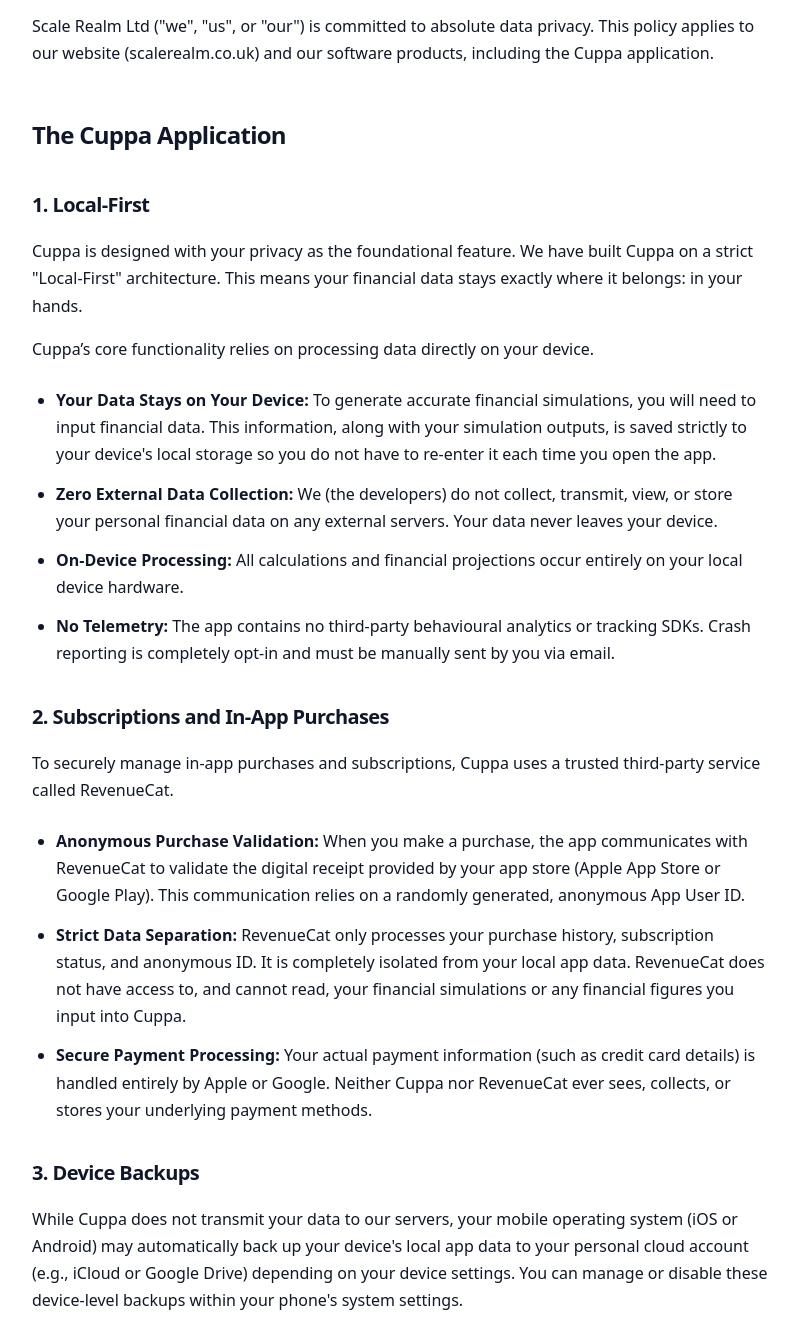
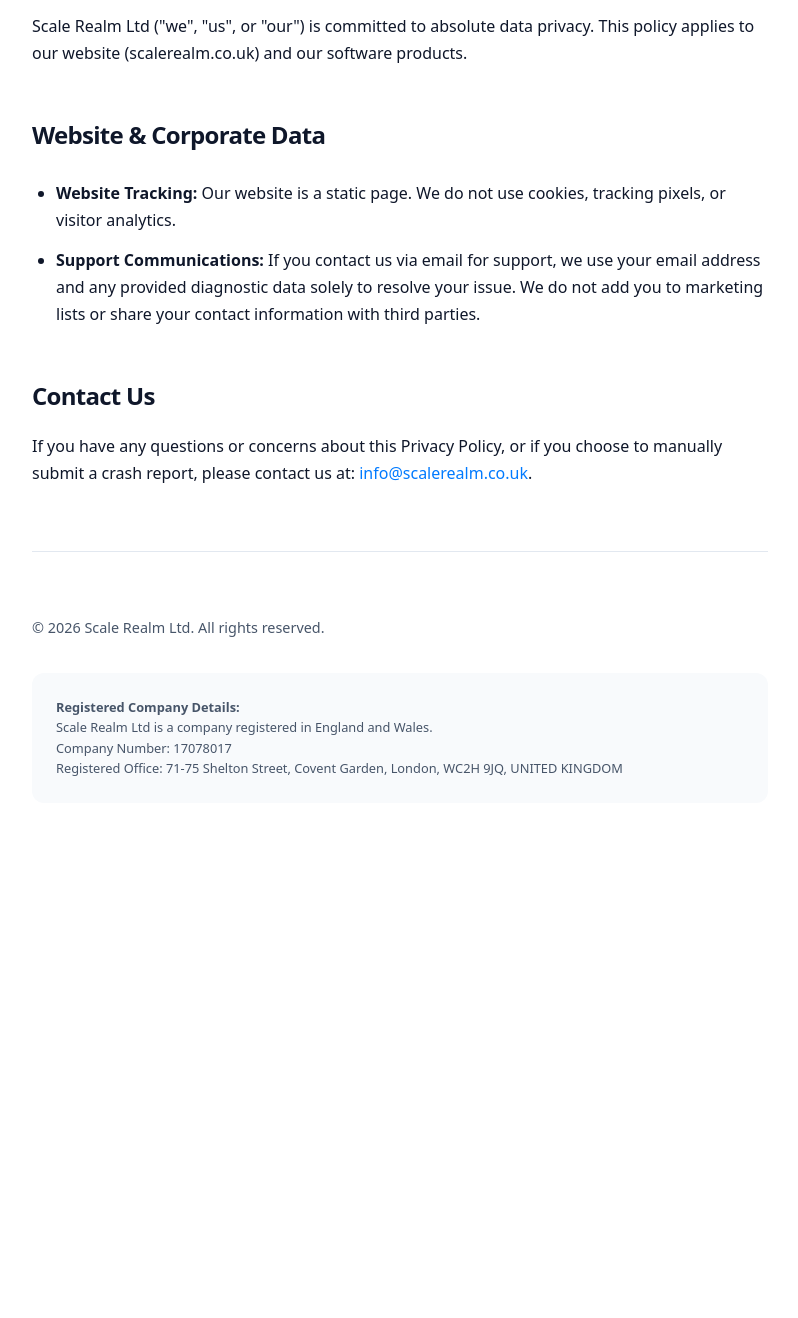
Before and after one commit to scalerealm/scalerealm.github.io, a plain HTML site: page privacy.html in a window 1280 px wide. Shown: the part 294-1612 px from the top of the page, without its empty margins (240-1038 px from the left). After the commit the page ends 1193 px from the top, so only its background shows below. Drawn offline with Linux system fonts and the light colour scheme.

Commit message:
Remove Cuppa information

```diff
--- a/privacy.html
+++ b/privacy.html
@@ -100,27 +100,7 @@
         <h1>Privacy Policy</h1>
         <p><strong>Last Updated: 30 March 2026</strong></p>
 
-        <p>Scale Realm Ltd ("we", "us", or "our") is committed to absolute data privacy. This policy applies to our website (scalerealm.co.uk) and our software products, including the Cuppa application.</p>
-
-        <h2>The Cuppa Application</h2>
-        <h3>1. Local-First</h3>
-        <p>Cuppa is designed with your privacy as the foundational feature. We have built Cuppa on a strict "Local-First" architecture. This means your financial data stays exactly where it belongs: in your hands.</p>
-        <p>Cuppa’s core functionality relies on processing data directly on your device.</p>
-        <ul>
-            <li><strong>Your Data Stays on Your Device:</strong> To generate accurate financial simulations, you will need to input financial data. This information, along with your simulation outputs, is saved strictly to your device's local storage so you do not have to re-enter it each time you open the app.</li>
-            <li><strong>Zero External Data Collection:</strong> We (the developers) do not collect, transmit, view, or store your personal financial data on any external servers. Your data never leaves your device.</li>
-            <li><strong>On-Device Processing:</strong> All calculations and financial projections occur entirely on your local device hardware.</li>
-            <li><strong>No Telemetry:</strong> The app contains no third-party behavioural analytics or tracking SDKs. Crash reporting is completely opt-in and must be manually sent by you via email.</li>
-        </ul>
-        <h3>2. Subscriptions and In-App Purchases</h3>
-        <p>To securely manage in-app purchases and subscriptions, Cuppa uses a trusted third-party service called RevenueCat.</p>
-        <ul>
-            <li><strong>Anonymous Purchase Validation:</strong> When you make a purchase, the app communicates with RevenueCat to validate the digital receipt provided by your app store (Apple App Store or Google Play). This communication relies on a randomly generated, anonymous App User ID.</li>
-            <li><strong>Strict Data Separation:</strong> RevenueCat only processes your purchase history, subscription status, and anonymous ID. It is completely isolated from your local app data. RevenueCat does not have access to, and cannot read, your financial simulations or any financial figures you input into Cuppa.</li>
-            <li><strong>Secure Payment Processing:</strong> Your actual payment information (such as credit card details) is handled entirely by Apple or Google. Neither Cuppa nor RevenueCat ever sees, collects, or stores your underlying payment methods.</li>
-        </ul>
-        <h3>3. Device Backups</h3>
-        <p>While Cuppa does not transmit your data to our servers, your mobile operating system (iOS or Android) may automatically back up your device's local app data to your personal cloud account (e.g., iCloud or Google Drive) depending on your device settings. You can manage or disable these device-level backups within your phone's system settings.</p>
+        <p>Scale Realm Ltd ("we", "us", or "our") is committed to absolute data privacy. This policy applies to our website (scalerealm.co.uk) and our software products.</p>
 
         <h2>Website & Corporate Data</h2>
         <ul>
```
Also changed, not shown: index.html (+0 -23 lines).
